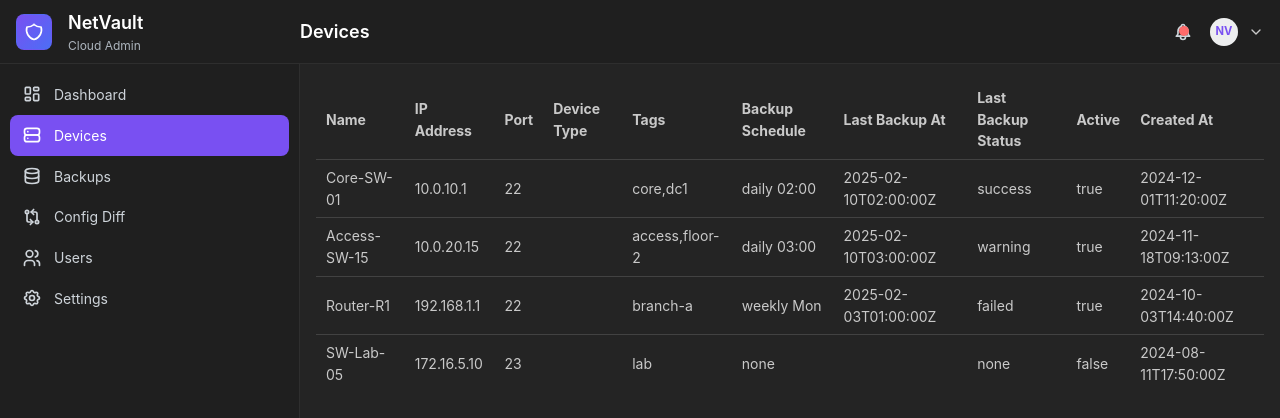
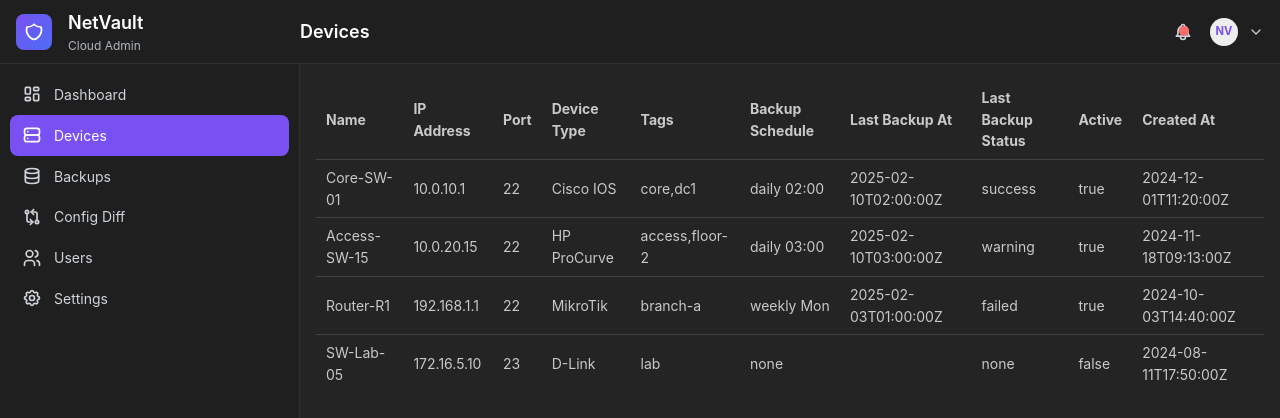
Before and after one commit to MykytaOlenykov/net-vault, a React (Vite) app: page /devices in a window 1280 px wide. Shown: the top 418 px of the page. Built offline with nearby package versions, Linux system fonts and the light colour scheme.

Commit message:
fixed constants and added cklickable row

```diff
--- a/src/components/DevicesTable/DevicesTable.tsx
+++ b/src/components/DevicesTable/DevicesTable.tsx
@@ -1,5 +1,7 @@
+import { useNavigate } from "react-router";
 import { Table } from "@mantine/core";
 import { deviceTableHeaderMap } from "../../shared/constants/constants";
+
 type Device = {
   id: number;
   name: string;
@@ -18,8 +20,18 @@ interface DevicesTableProps {
 }
 
 export const DevicesTable = ({ mockDevices }: DevicesTableProps) => {
+  const navigate = useNavigate();
   const rows = mockDevices.map((element) => (
-    <Table.Tr key={element.id}>
+    <Table.Tr
+      key={element.id}
+      onClick={() => navigate(`devices/${element.id}`)}
+      style={{
+        cursor: "pointer",
+        transition: "background 0.15s ease",
+      }}
+      onMouseEnter={(e) => (e.currentTarget.style.background = "#866c6cff")}
+      onMouseLeave={(e) => (e.currentTarget.style.background = "transparent")}
+    >
       {Object.values(deviceTableHeaderMap).map((keysName) => {
         const key = keysName as keyof Device;
         const value = element[key];
@@ -42,6 +54,7 @@ export const DevicesTable = ({ mockDevices }: DevicesTableProps) => {
             ))}
           </Table.Tr>
         </Table.Thead>
+        <></>
         <Table.Tbody>{rows}</Table.Tbody>
       </Table>
     </Table.ScrollContainer>
--- a/src/shared/constants/constants.ts
+++ b/src/shared/constants/constants.ts
@@ -2,7 +2,7 @@ export const deviceTableHeaderMap: Record<string, string> = {
   Name: "name",
   "IP Address": "ip_address",
   Port: "port",
-  "Device Type": "device_type_id",
+  "Device Type": "device_type",
   Tags: "tags",
   "Backup Schedule": "backup_schedule",
   "Last Backup At": "last_backup_at",
```
